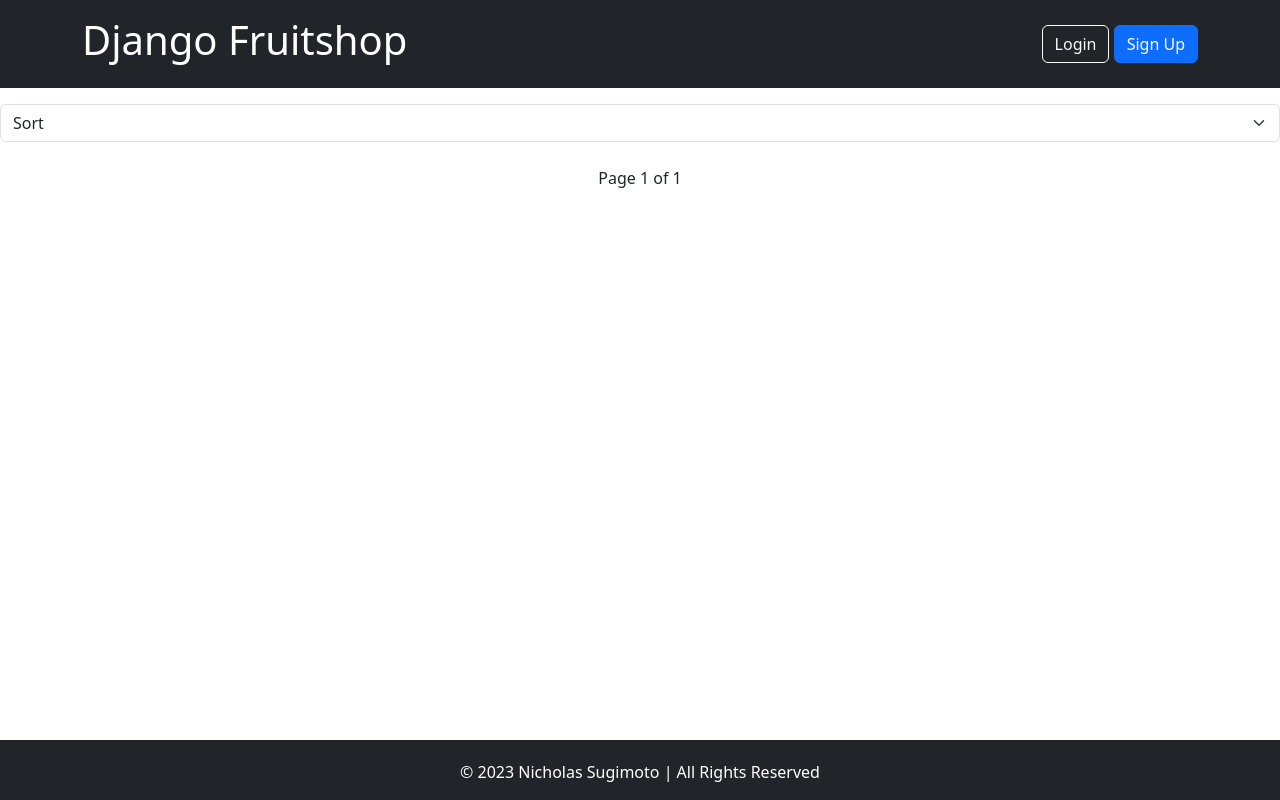
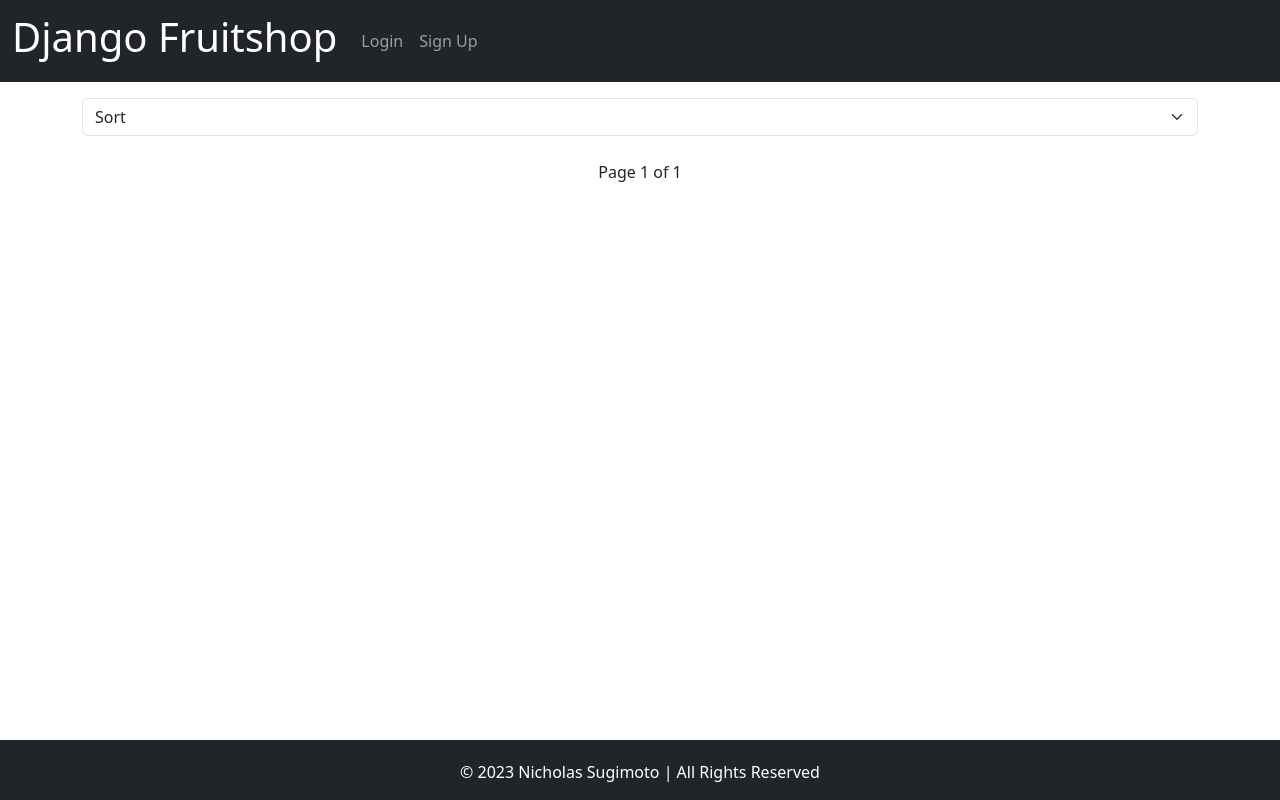
Before and after one commit to Suuugi/Ecommerce-Fruit, a Django app: page / in a window 1280 px wide. Run offline with Django 4.2, Linux system fonts and the light colour scheme; data that the repository does not hold is empty.

Commit message:
Split up home.html into header, messages, and footer

```diff
--- a/store/static/home.css
+++ b/store/static/home.css
@@ -6,7 +6,7 @@
     grid-template-rows: auto 1fr auto;
     grid-template-areas:
         'header'
-        'section'
+        'main'
         'footer';
         overflow: auto;
 }
@@ -15,8 +15,8 @@
     grid-area: header;
 }
 
-#storefront > section {
-    grid-area: section;
+#storefront > main {
+    grid-area: main;
 }
 
 #storefront > footer {
--- a/store/templates/base.html
+++ b/store/templates/base.html
@@ -18,61 +18,12 @@
 </head>
 
 <body id="storefront">
-    <!-- https://getbootstrap.com/docs/5.3/examples/headers/ -->
-    <header class="text-bg-dark">
-        <div class="container">
-            <nav class="d-flex align-items-center justify-content-between pt-3 pb-3">
-                <h1><a class="navbar-brand" href="/">Django Fruitshop</a></h1>
-                <div>
-                    {% if user.is_authenticated %}
-                    <a class="btn btn-outline-light" href="{% url 'logout' %}" role="button">Log Out <i class="fa-regular fa-right-from-bracket"></i></a>
-                    {% else %}
-
-                    <a class="btn btn-outline-light" href="{% url 'login' %}" role="button">Login <i class="fa-regular fa-right-to-bracket"></i></a>
-                    <a class="btn btn-primary" href="{% url 'signup' %}" role="button">Sign Up <i class="fa-regular fa-user-plus"></i></a>
-                    {% endif %}
-                </div>
-            </nav>
-        </div>
-    </header>
-    <section>
-        <div class="container mt-3">
-            <!-- Messages: https://docs.djangoproject.com/en/4.1/ref/contrib/messages/ -->
-            {% block messages %}
-            {% if messages %}
-                {% for message in messages %}
-                    <!-- https://stackoverflow.com/questions/40224834/bootstrap-dismissible-alert-not-working -->
-                    <div class="alert {{ message.tags }} alert-dismissible fade show" role="alert">
-                        <button type="button" class="close" data-bs-dismiss="alert" aria-label="Close">
-                        <span aria-hidden="true">&times;</span>
-                        </button>
-                        {{ message }}
-                    </div>
-                {% endfor %}
-            {% endif %}
-            {% endblock messages %}
-        </div>
-        {% block content %}{% endblock content %}
-    </section>
-    <footer class="text-bg-dark">
-        <div class="container d-flex flex-column align-items-center pt-3 pb-3">
-            <div class="flex-row pb-1">
-                <a class="footer-icon" href="{% url 'facebook' %}" target="_blank">
-                    <i class="fa-brands fa-facebook fa-lg"></i>
-                </a>
-                <a class="footer-icon" href="{% url 'github' %}" target="_blank">
-                    <i class="fa-brands fa-github fa-lg"></i>
-                </a>
-                <a class="footer-icon" href="{% url 'linkedin' %}" target="_blank">
-                    <i class="fa-brands fa-linkedin fa-lg"></i>
-                </a>
-                <a class="footer-icon" href="mailto:nlsugi10@gmail.com?subject=Mail about Fruitshop" target="_blank">
-                    <i class="fa-regular fa-envelope fa-lg"></i>
-                </a>
-            </div>
-            <span>&#169; 2023 Nicholas Sugimoto | All Rights Reserved</span>
-        </div>
-    </footer>
+    <header class="bg-dark">{% include 'header.html' %}</header>
+    <main class="container">
+        <section class="mt-3">{% include 'messages.html' %}</section>
+        <section>{% block content %}{% endblock content %}</section>
+    </main>
+    <footer class="text-bg-dark">{% include 'footer.html' %}</footer>
 </body>
 
 </html>
--- /dev/null
+++ b/store/templates/footer.html
@@ -0,0 +1,17 @@
+<div class="container d-flex flex-column align-items-center pt-3 pb-3">
+    <div class="flex-row pb-1">
+        <a class="footer-icon" href="{% url 'facebook' %}" target="_blank">
+            <i class="fa-brands fa-facebook fa-lg"></i>
+        </a>
+        <a class="footer-icon" href="{% url 'github' %}" target="_blank">
+            <i class="fa-brands fa-github fa-lg"></i>
+        </a>
+        <a class="footer-icon" href="{% url 'linkedin' %}" target="_blank">
+            <i class="fa-brands fa-linkedin fa-lg"></i>
+        </a>
+        <a class="footer-icon" href="mailto:nlsugi10@gmail.com?subject=Mail about Fruitshop" target="_blank">
+            <i class="fa-regular fa-envelope fa-lg"></i>
+        </a>
+    </div>
+    <span>&#169; 2023 Nicholas Sugimoto | All Rights Reserved</span>
+</div>
--- /dev/null
+++ b/store/templates/header.html
@@ -0,0 +1,29 @@
+<!-- https://getbootstrap.com/docs/5.3/components/navbar/ -->
+<nav class="navbar navbar-expand-sm navbar-dark">
+    <div class="container-fluid">
+        <a class="navbar-brand" href="/"><h1>Django Fruitshop</h1></a>
+        <button class="navbar-toggler" type="button" data-bs-toggle="collapse" data-bs-target="#navbarNav" aria-controls="navbarNav" aria-expanded="false" aria-label="Toggle navigation">
+            <span class="navbar-toggler-icon"></span>
+        </button>
+        <div class="collapse navbar-collapse" id="navbarNav">
+            <ul class="navbar-nav me-auto">
+                {% if user.is_authenticated %}
+
+                <li class="nav-item">
+                    <a class="nav-link" href="{% url 'logout' %}" role="button">Log Out <i class="fa-regular fa-right-from-bracket"></i></a>
+                </li>
+
+                {% else %}
+
+                <li class="nav-item">
+                    <a class="nav-link" href="{% url 'login' %}" role="button">Login <i class="fa-regular fa-right-to-bracket"></i></a>
+                </li>
+                <li class="nav-item">
+                    <a class="nav-link" href="{% url 'signup' %}" role="button">Sign Up <i class="fa-regular fa-user-plus"></i></a>
+                </li>
+
+                {% endif %}
+            </ul>
+        </div>
+    </div>
+</nav>
--- /dev/null
+++ b/store/templates/messages.html
@@ -0,0 +1,12 @@
+<!-- Messages: https://docs.djangoproject.com/en/4.1/ref/contrib/messages/ -->
+{% if messages %}
+    {% for message in messages %}
+        <!-- https://stackoverflow.com/questions/40224834/bootstrap-dismissible-alert-not-working -->
+        <div class="alert {{ message.tags }} alert-dismissible fade show" role="alert">
+            <button type="button" class="close" data-bs-dismiss="alert" aria-label="Close">
+            <span aria-hidden="true">&times;</span>
+            </button>
+            {{ message }}
+        </div>
+    {% endfor %}
+{% endif %}
```
